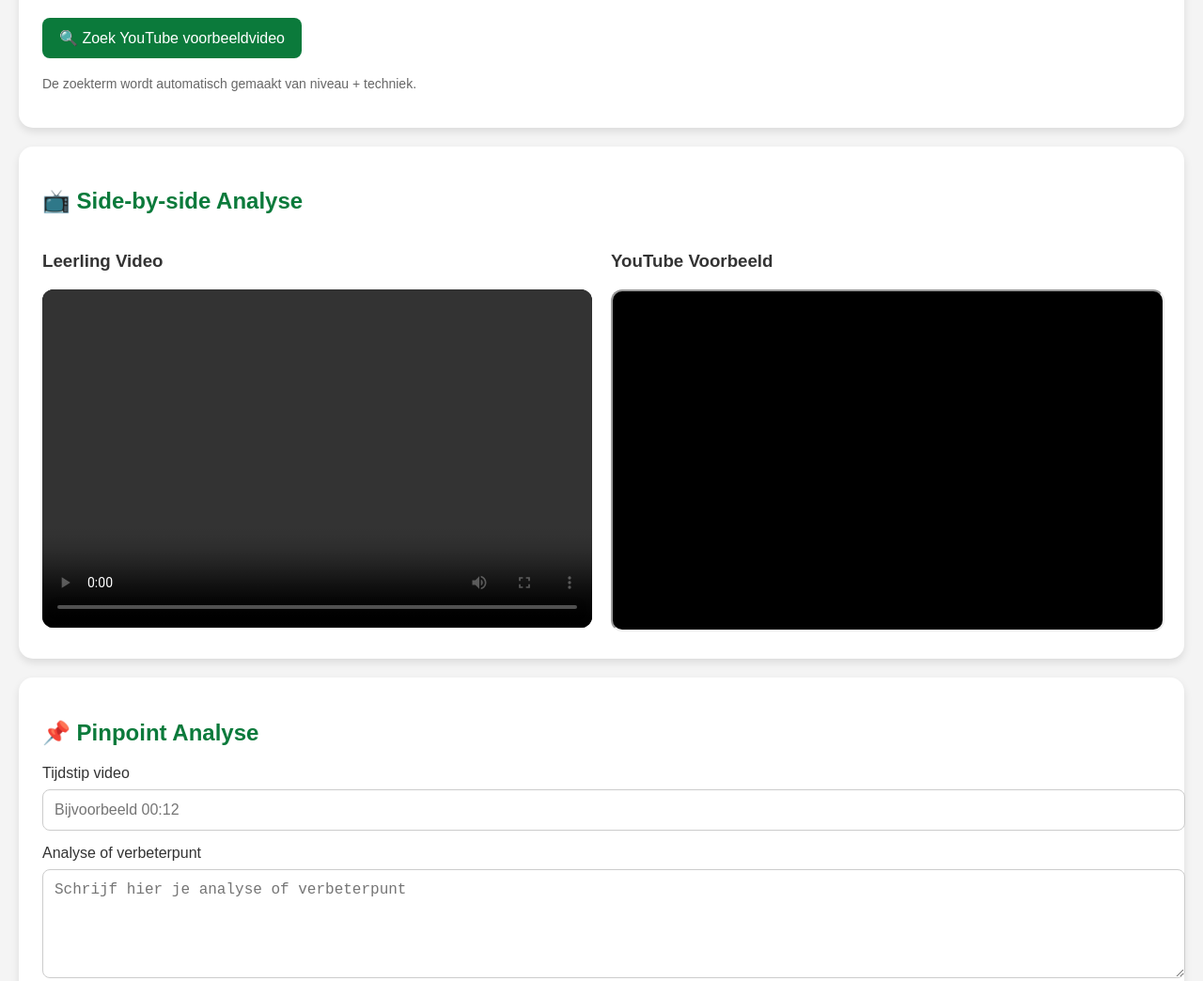
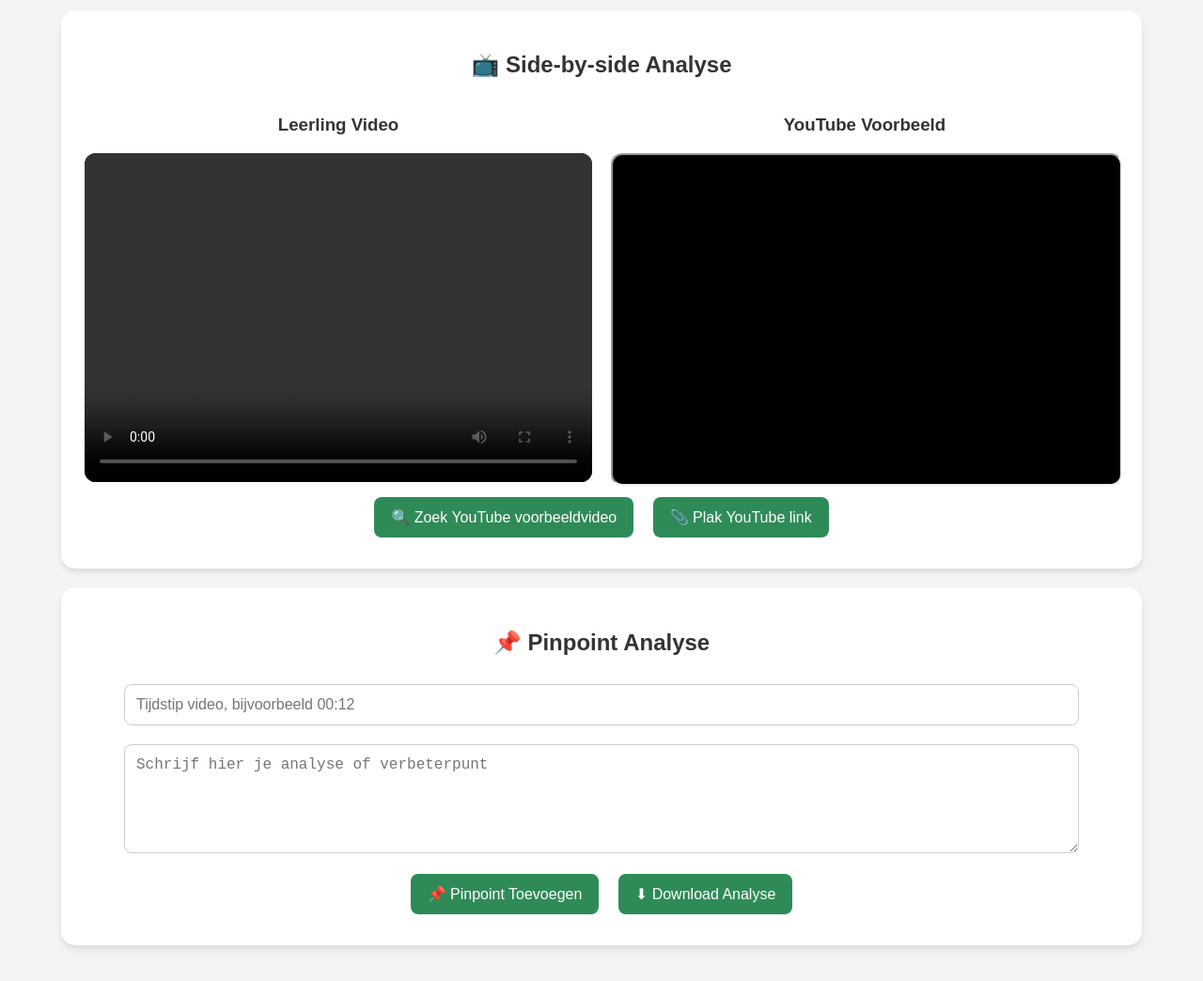
Before and after one commit to PG242026/Pickleball-Coach, a plain HTML site: page index.html in a window 1280 px wide. Shown: the part 648-1692 px from the top of the page at 94% size. Drawn offline with Linux system fonts and the light colour scheme.

Commit message:
Refactor HTML structure and styling for coach page

```diff
--- a/index.html
+++ b/index.html
@@ -3,109 +3,95 @@
 <head>
 <meta charset="UTF-8">
 <meta name="viewport" content="width=device-width, initial-scale=1.0">
-<title>Pickleball Coach Analyse</title>
+<title>Pickleball Coach</title>
 
 <style>
-body{
-    font-family: Arial, sans-serif;
-    background:#f4f4f4;
-    color:#333;
-    margin:0;
-    padding:20px;
+body {
+    font-family: sans-serif;
+    text-align: center;
+    padding: 30px;
+    background-color: #f4f4f4;
+    color: #333;
 }
 
-.card{
-    background:white;
-    padding:25px;
-    border-radius:15px;
-    box-shadow:0 4px 8px rgba(0,0,0,0.1);
-    margin-bottom:20px;
+.card {
+    background: white;
+    padding: 25px;
+    border-radius: 15px;
+    box-shadow: 0 4px 6px rgba(0,0,0,0.1);
+    max-width: 1100px;
+    margin: 20px auto;
 }
 
-h1{
-    text-align:center;
-    color:#0b7a3b;
+input, select, textarea {
+    width: 90%;
+    padding: 12px;
+    margin: 10px;
+    border-radius: 8px;
+    border: 1px solid #ccc;
+    font-size: 16px;
 }
 
-h2{
-    color:#0b7a3b;
+button {
+    padding: 12px 18px;
+    margin: 8px;
+    border: none;
+    border-radius: 8px;
+    background-color: #2e8b57;
+    color: white;
+    font-size: 16px;
+    cursor: pointer;
 }
 
-input, select, textarea{
-    width:100%;
-    padding:12px;
-    margin:8px 0 15px 0;
-    border:1px solid #ccc;
-    border-radius:8px;
-    font-size:16px;
+button:hover {
+    background-color: #246b44;
 }
 
-button{
-    background:#0b7a3b;
-    color:white;
-    border:none;
-    padding:12px 18px;
-    border-radius:8px;
-    font-size:16px;
-    cursor:pointer;
-    margin:5px 5px 5px 0;
+.video-row {
+    display: flex;
+    gap: 20px;
+    justify-content: center;
+    flex-wrap: wrap;
 }
 
-button:hover{
-    background:#095f2f;
+.video-box {
+    flex: 1;
+    min-width: 300px;
 }
 
-.video-row{
-    display:flex;
-    gap:20px;
-    flex-wrap:wrap;
+video, iframe {
+    width: 100%;
+    height: 350px;
+    background: black;
+    border-radius: 12px;
 }
 
-.video-box{
-    flex:1;
-    min-width:300px;
-}
-
-video, iframe{
-    width:100%;
-    height:360px;
-    background:black;
-    border-radius:12px;
-}
-
-.pinpoint{
-    background:#eef8f1;
-    border-left:5px solid #0b7a3b;
-    padding:12px;
-    margin-top:10px;
-    border-radius:8px;
-}
-
-.small{
-    font-size:14px;
-    color:#666;
+.pinpoint {
+    text-align: left;
+    background: #f0f8f4;
+    padding: 15px;
+    border-radius: 10px;
+    margin: 15px auto;
+    width: 90%;
 }
 </style>
 </head>
 
 <body>
 
-<h1>🏓 Pickleball Coach Analyse</h1>
+<h1>🏓 Pickleball Coach</h1>
 
 <div class="card">
     <h2>Pickleball Pro Coach</h2>
 
-    <label>Naam speler</label>
-    <input type="text" id="spelerNaam" placeholder="Bijvoorbeeld Testkees">
+    <input type="text" id="spelerNaam" placeholder="Naam speler">
 
-    <label>Niveau</label>
     <select id="niveau">
         <option>Beginner</option>
         <option>Gemiddeld</option>
         <option>Gevorderd</option>
     </select>
 
-    <label>Techniek</label>
     <select id="techniek">
         <option>Footwork</option>
         <option>Serve</option>
@@ -119,14 +105,7 @@ video, iframe{
 
 <div class="card">
     <h2>🎥 Upload leerling video</h2>
-
     <input type="file" id="videoUpload" accept="video/*">
-
-    <button onclick="zoekYoutubeVoorbeeld()">🔍 Zoek YouTube voorbeeldvideo</button>
-
-    <p class="small">
-        De zoekterm wordt automatisch gemaakt van niveau + techniek.
-    </p>
 </div>
 
 <div class="card">
@@ -143,16 +122,19 @@ video, iframe{
             <iframe id="youtubeFrame" src="" allowfullscreen></iframe>
         </div>
     </div>
+
+    <button onclick="zoekYoutubeVoorbeeld()">🔍 Zoek YouTube voorbeeldvideo</button>
+    <button onclick="plakYoutubeLink()">📎 Plak YouTube link</button>
 </div>
 
 <div class="card">
     <h2>📌 Pinpoint Analyse</h2>
 
-    <label>Tijdstip video</label>
-    <input type="text" id="tijdstip" placeholder="Bijvoorbeeld 00:12">
+    <input type="text" id="tijdstip" placeholder="Tijdstip video, bijvoorbeeld 00:12">
 
-    <label>Analyse of verbeterpunt</label>
     <textarea id="analyseTekst" rows="5" placeholder="Schrijf hier je analyse of verbeterpunt"></textarea>
+
+    <br>
 
     <button onclick="voegPinpointToe()">📌 Pinpoint Toevoegen</button>
     <button onclick="downloadAnalyse()">⬇ Download Analyse</button>
@@ -163,46 +145,38 @@ video, iframe{
 <script>
 let pinpoints = [];
 
-document.getElementById("videoUpload").addEventListener("change", function(){
+document.getElementById("videoUpload").addEventListener("change", function() {
     const file = this.files[0];
 
-    if(file){
-        const videoURL = URL.createObjectURL(file);
-        document.getElementById("leerlingVideo").src = videoURL;
+    if (file) {
+        document.getElementById("leerlingVideo").src = URL.createObjectURL(file);
     }
 });
 
-function zoekYoutubeVoorbeeld(){
+function zoekYoutubeVoorbeeld() {
     const niveau = document.getElementById("niveau").value;
     const techniek = document.getElementById("techniek").value;
 
     const zoekterm = `pickleball ${techniek} ${niveau} drill`;
+    const url = "https://www.youtube.com/results?search_query=" + encodeURIComponent(zoekterm);
 
-    const youtubeZoekUrl =
-        "https://www.youtube.com/results?search_query=" +
-        encodeURIComponent(zoekterm);
-
-    window.open(youtubeZoekUrl, "_blank");
-
-    alert("Kies op YouTube een voorbeeldvideo. Kopieer daarna de YouTube-link en plak die in de volgende stap.");
-
-    const link = prompt("Plak hier de YouTube-link van de voorbeeldvideo:");
-
-    if(link){
-        laadYoutubeVideo(link);
-    }
+    window.open(url, "_blank");
 }
 
-function laadYoutubeVideo(link){
+function plakYoutubeLink() {
+    const link = prompt("Plak hier de YouTube-link:");
+
+    if (!link) return;
+
     let videoId = "";
 
-    if(link.includes("watch?v=")){
+    if (link.includes("watch?v=")) {
         videoId = link.split("watch?v=")[1].split("&")[0];
-    } else if(link.includes("youtu.be/")){
+    } else if (link.includes("youtu.be/")) {
         videoId = link.split("youtu.be/")[1].split("?")[0];
     }
 
-    if(videoId){
+    if (videoId) {
         document.getElementById("youtubeFrame").src =
             "https://www.youtube.com/embed/" + videoId;
     } else {
@@ -210,7 +184,7 @@ function laadYoutubeVideo(link){
     }
 }
 
-function voegPinpointToe(){
+function voegPinpointToe() {
     const speler = document.getElementById("spelerNaam").value || "Onbekende speler";
     const niveau = document.getElementById("niveau").value;
     const techniek = document.getElementById("techniek").value;
@@ -218,23 +192,15 @@ function voegPinpointToe(){
     const analyse = document.getElementById("analyseTekst").value;
 
     const datum = new Date().toLocaleString("nl-NL", {
-        weekday:"long",
-        year:"numeric",
-        month:"long",
-        day:"numeric",
-        hour:"2-digit",
-        minute:"2-digit"
+        weekday: "long",
+        year: "numeric",
+        month: "long",
+        day: "numeric",
+        hour: "2-digit",
+        minute: "2-digit"
     });
 
-    const pinpoint = {
-        speler,
-        niveau,
-        techniek,
-        datum,
-        tijdstip,
-        analyse
-    };
-
+    const pinpoint = { speler, niveau, techniek, datum, tijdstip, analyse };
     pinpoints.push(pinpoint);
 
     const div = document.createElement("div");
@@ -254,7 +220,7 @@ function voegPinpointToe(){
     document.getElementById("analyseTekst").value = "";
 }
 
-function downloadAnalyse(){
+function downloadAnalyse() {
     const speler = document.getElementById("spelerNaam").value || "Onbekende speler";
     const techniek = document.getElementById("techniek").value;
 
@@ -273,15 +239,14 @@ function downloadAnalyse(){
     });
 
     const datum = new Date();
-    const bestandsDatum =
+    const bestandDatum =
         datum.getDate() + "-" +
         (datum.getMonth() + 1) + "-" +
         datum.getFullYear();
 
-    const bestandsNaam =
-        `${speler}_${techniek}_${bestandsDatum}.txt`;
+    const bestandsNaam = `${speler}_${techniek}_${bestandDatum}.txt`;
 
-    const blob = new Blob([tekst], {type:"text/plain"});
+    const blob = new Blob([tekst], { type: "text/plain" });
     const link = document.createElement("a");
 
     link.href = URL.createObjectURL(blob);
```
